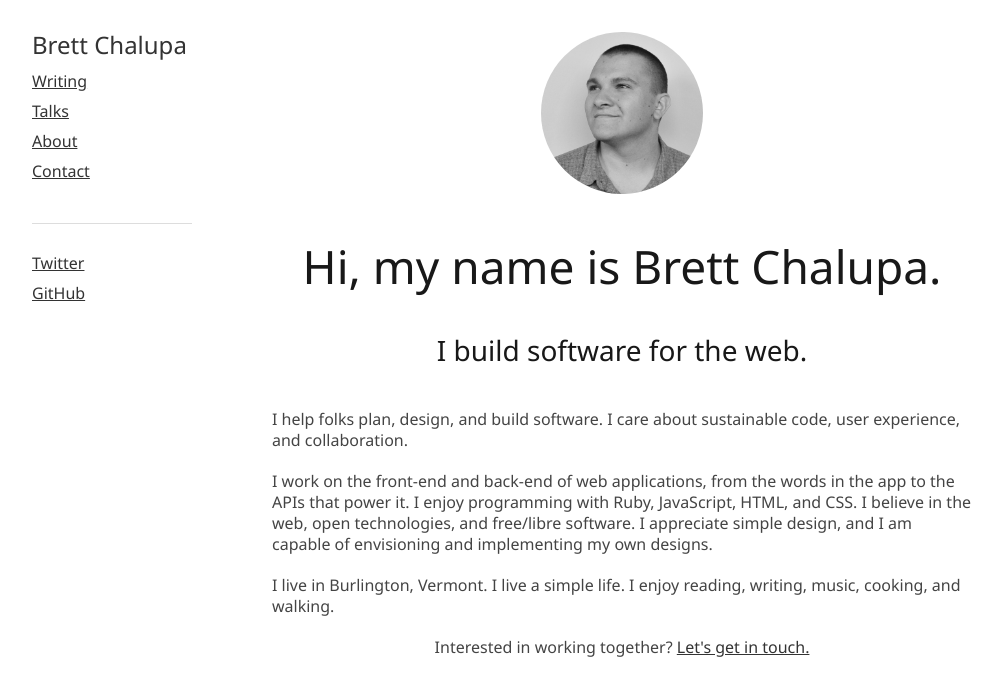
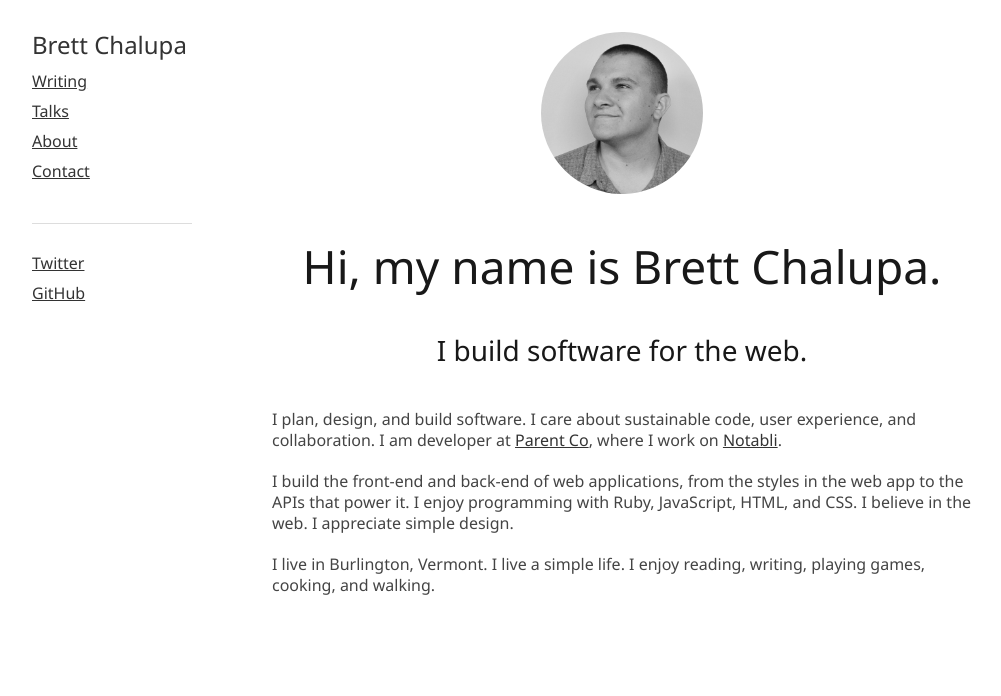
Before and after one commit to brettchalupa/brettchalupa.github.io, a Jekyll site: the page built from index.html, in a window 1280 px wide. Shown: the top 696 px of the page, without its empty margins (138-1139 px from the left). Built offline with Jekyll 4.4.1, drawn with Linux system fonts in a browser that asks for light colours; Markdown is read by kramdown in place of the engine named in the settings.

Commit message:
Update and simplify home page content
Remove any language that makes it seem like I want to be hired, and mention
Notabli & Parent Co.

```diff
--- a/index.html
+++ b/index.html
@@ -13,18 +13,17 @@ title: Brett Chalupa
   </div>
 
   <div class="who">
-    <p>I help folks plan, design, and build software. I care about sustainable
-    code, user experience, and collaboration.</p>
+    <p>I plan, design, and build software. I care about sustainable
+    code, user experience, and collaboration. I am developer at <a
+       href='http://parent.co/'>Parent Co</a>, where I work on <a
+       href='http://www.notabli.com/'>Notabli</a>.</p>
 
-    <p>I work on the front-end and back-end of web applications, from the words in
-    the app to the APIs that power it. I enjoy programming with Ruby,
-    JavaScript, HTML, and CSS. I believe in the web, open technologies,
-    and free/libre software. I appreciate simple design, and I am capable of
-    envisioning and implementing my own designs.</p>
+    <p>I build the front-end and back-end of web applications, from the styles
+    in the web app to the APIs that power it. I enjoy programming with Ruby,
+    JavaScript, HTML, and CSS. I believe in the web. I appreciate simple
+    design.</p>
 
     <p>I live in Burlington, Vermont. I live a simple life. I enjoy reading,
-    writing, music, cooking, and walking.</p>
-
-    <p class='center'>Interested in working together? <a href="/contact/">Let's get in touch.</a></p>
+    writing, playing games, cooking, and walking.</p>
   </div>
 </div>
```
